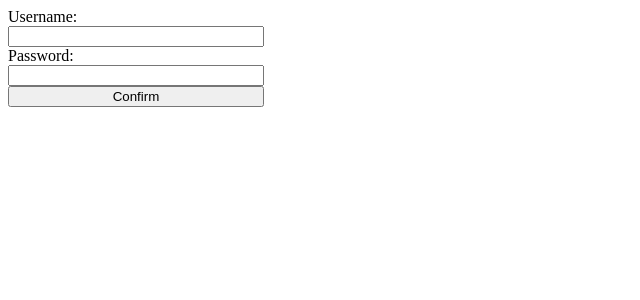
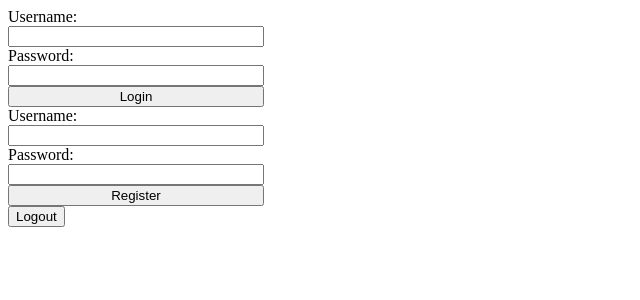
Before and after one commit to bejoac/websitex, a Django app: page / in a window 1280 px wide. Shown: the top 300 px of the page, without its empty margins (0-640 px from the left). Run offline with Django 5.2, Linux system fonts and the light colour scheme; data comes from the database, SQL or seed files in the repository; both versions use the stored data as it was after the commit; some libraries are stand-ins or nearby versions.

Commit message:
Seperated login and register. Also added logout functionality

```diff
--- a/websitex_project/settings.py
+++ b/websitex_project/settings.py
@@ -117,7 +117,7 @@ USE_TZ = True
 STATIC_URL = "static/"
 
 STATICFILES_DIRS = [
-    BASE_DIR / "static",
+    BASE_DIR / "websitex_project/static",
 ]
 
 # Default primary key field type
--- a/websitex_project/static/css/styles.css
+++ b/websitex_project/static/css/styles.css
@@ -13,7 +13,8 @@
     transition: opacity 200ms ease-in;
 }
 
-.login-form {
+.login-user-form,
+.register-user-form {
     display: flex;
     flex-direction: column;
     width: 20vw;
--- a/websitex_project/templates/home.html
+++ b/websitex_project/templates/home.html
@@ -8,6 +8,8 @@
     <body>
         <!-- {% include "form.html" %}
         {% include "listing_persons.html" %} -->
-        {% include "login.html" %}
+        {% include "login_user.html" %}
+        {% include "register_user.html" %}
+        {% include "logout_user.html" %}
     </body>
 </html>
--- a/websitex_project/templates/login.html
+++ /dev/null
@@ -1,6 +0,0 @@
-{% load static %}
-<form class="login-form">
-  Username: <input name="username" type="text" required></input>
-  Password: <input name="password" type="password" required></input>
-  <button hx-post="/login/" hx-headers='{"X-CSRFToken": "{{ csrf_token }}"}'>Confirm</button>
-</form>
--- /dev/null
+++ b/websitex_project/templates/login_user.html
@@ -0,0 +1,12 @@
+{% load static %}
+<form id="login-user-form" class="login-user-form">
+  Username: <input name="username" type="text" required></input>
+  Password: <input name="password" type="password" required></input>
+  <button
+    hx-post="/login_user/"
+    hx-headers='{"X-CSRFToken": "{{ csrf_token }}"}'
+    hx-target="#login-user-form"
+    hx-swap="outerHTML">
+    Login
+  </button>
+</form>
--- /dev/null
+++ b/websitex_project/templates/logout_user.html
@@ -0,0 +1,10 @@
+<div id="logout-user-container">
+  <button
+    hx-post="logout_user/"
+    hx-headers='{"X-CSRFToken": "{{ csrf_token }}"}'
+    hx-target="#logout-user-container"
+    hx-swap="innerHTML"
+    >
+  Logout
+  </button>
+</div>
--- /dev/null
+++ b/websitex_project/templates/register_user.html
@@ -0,0 +1,12 @@
+{% load static %}
+<form id="register-user-form" class="login-user-form">
+  Username: <input name="username" type="text" required></input>
+  Password: <input name="password" type="password" required></input>
+  <button
+    hx-post="/register_user/"
+    hx-headers='{"X-CSRFToken": "{{ csrf_token }}"}'
+    hx-target="#register-user-form"
+    hx-swap="outerHTML">
+    Register
+  </button>
+</form>
--- a/websitex_project/urls.py
+++ b/websitex_project/urls.py
@@ -24,5 +24,7 @@ urlpatterns = [
     path("", views.home),
     path("add_user/", views.add_user),
     path("delete_user/<int:id>/", views.delete_user),
-    path("login/", views.login),
+    path("login_user/", views.login_user),
+    path("logout_user/", views.logout_user),
+    path("register_user/", views.register_user),
 ]
--- a/websitex_project/views.py
+++ b/websitex_project/views.py
@@ -6,6 +6,8 @@ import time
 from django.template.loader import render_to_string
 
 from django.contrib.auth.models import User
+from django.contrib.auth import authenticate, login, logout
+from django.contrib.auth.decorators import login_required, login_not_required
 
 def home(request):
     persons = Person.objects.all()
@@ -33,10 +35,33 @@ def delete_user(request, id):
     time.sleep(2)
     return HttpResponse("")
 
-def login(request):
+def register_user(request):
     username = request.POST.get("username")
     password = request.POST.get("password")
-    print(username)
-    user = User.objects.create_user(username=username, password=password)
 
-    return HttpResponse("Logged in!")
+    if User.objects.filter(username=username).exists():
+        return HttpResponse("Username already taken!", status=422)
+
+    try:
+        user = User.objects.create_user(username=username, password=password)
+        login(request, user)
+        return HttpResponse("User registered and logged in!")
+    except Exception as e:
+        return HttpResponse(f"Failed: {str(e)}", status=500)
+
+def login_user(request):
+    username = request.POST.get("username")
+    password = request.POST.get("password")
+
+    user = authenticate(request, username=username, password=password)
+
+    if user:
+        login(request, user)
+        return HttpResponse("Logged in!")
+    else:
+        return HttpResponse("Failed to log in!")
+
+@login_required
+def logout_user(request):
+    logout(request)
+    return HttpResponse("Logged out!")
```
Also changed, not shown: db.sqlite3.
